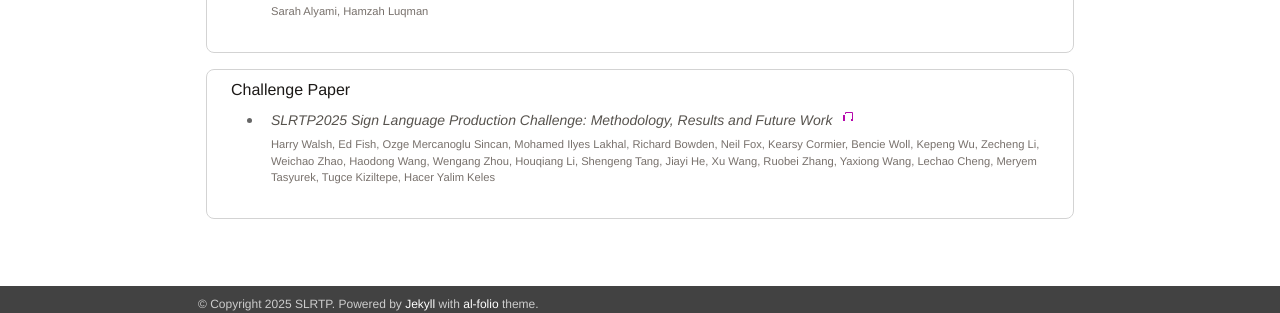
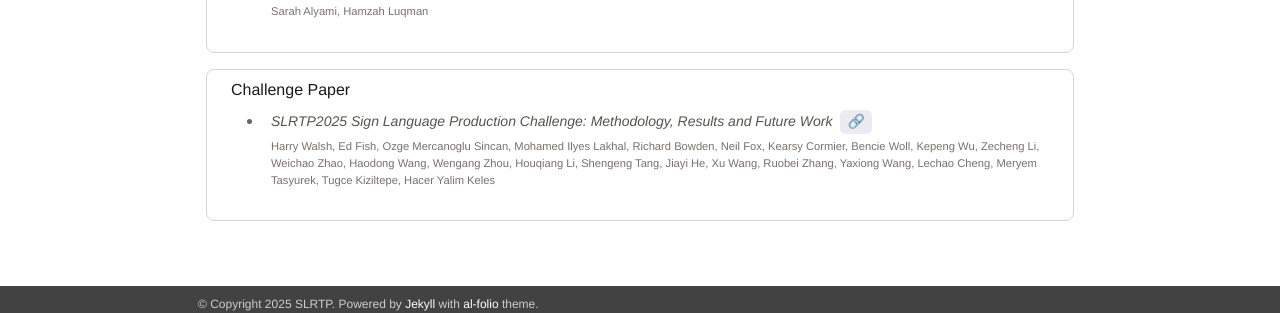
Before and after one commit to slrtpworkshop/slrtpworkshop.github.io, a Jekyll site: the page built from _pages/03_schedule.md, in a window 1280 px wide and 1400 px high, scrolled down 1898 px. Shown: the part 1079-1392 px from the top of the window. Built offline with Jekyll 4.4.1, drawn with Linux system fonts in a browser that asks for light colours; nearby versions of some CDN libraries.

Commit message:
refactor link

```diff
--- a/_includes/papers.html
+++ b/_includes/papers.html
@@ -56,10 +56,7 @@
                     <div class="paper-detail-header">
                         <i>SLRTP2025 Sign Language Production Challenge: Methodology, Results and Future Work</i>
                         <a href="https://openaccess.thecvf.com/content/CVPR2025W/SLRTP/html/Walsh_SLRTP2025_Sign_Language_Production_Challenge_Methodology_Results_and_Future_Work_CVPRW_2025_paper.html" target="_blank" rel="noopener noreferrer">
-                            <svg xmlns="http://www.w3.org/2000/svg" width="16" height="16" fill="currentColor" viewBox="0 0 16 16">
-                                <path d="M6 2a1 1 0 0 0-1 1v1h1V3h6v6h-1v1h1a1 1 0 0 0 1-1V3a1 1 0 0 0-1-1H6z"/>
-                                <path d="M5 5v6H3V5h2zm8 4h-2v2h2v-2z"/>
-                            </svg>
+                            🔗
                         </a>
                     </div>
 
--- a/_sass/_papers.scss
+++ b/_sass/_papers.scss
@@ -40,6 +40,12 @@
                 display: flex;
                 align-items: center;
                 gap: 0.5rem;
+
+                a {
+                    padding: 0.1rem 0.45rem;
+                    background: #ecebf4;
+                    border-radius: .35rem;
+                }
             }
 
             .author {
```
